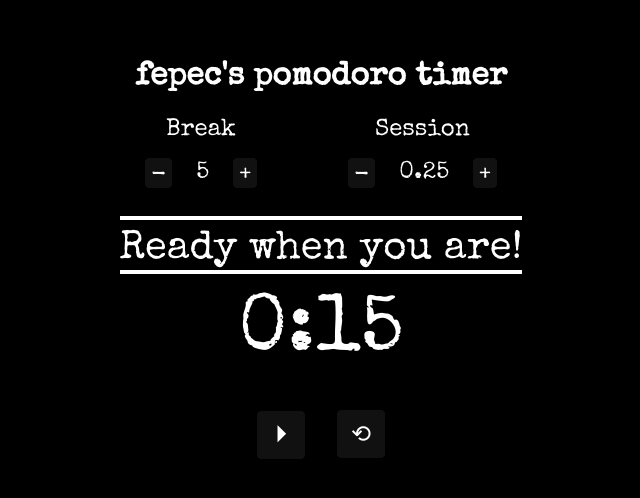
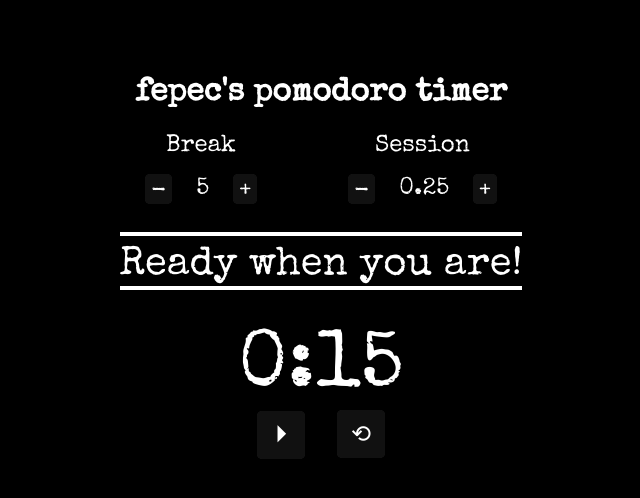
Before and after one commit to fepec/fcc-pomodoro, a React app: page / in a window 1280 px wide. Shown: the part 140-638 px from the top of the page, without its empty margins (319-959 px from the left). Built offline with nearby package versions, Linux system fonts and the light colour scheme.

Commit message:
Adjust margins for buttons and display

```diff
--- a/src/App.js
+++ b/src/App.js
@@ -19,7 +19,6 @@ function App() {
     let [timerStatus, setTimerStatus] = useState('ready');
     let [isRunning, setIsRunning] = useState(false);
     let [timeLeft, setTimeLeft] = useState(sessionMinutes * 60) // set in seconds
-    let [startStopStatus, setStartStopStatus] = useState('start');
     let intervalRef = useRef(null);
 
     // effects, used to manage timer and intervals
--- a/src/scss/styles.scss
+++ b/src/scss/styles.scss
@@ -46,6 +46,7 @@ h1 {
 
 .main-display {
   padding: 0.5em;
+  padding-bottom: 0;
   font-size: 2.5em;
 }
 
@@ -61,12 +62,13 @@ h1 {
 
 #time-left {
   font-size: 2em;
+  margin-top: 0.25em
 }
 
 #reset, #start-stop {
   width: 3rem;
   height: 3rem;
-  margin: 1rem;
+  margin: 0 1rem;
   font-size: 1.5em;
   padding-top: 0;
 }
```
